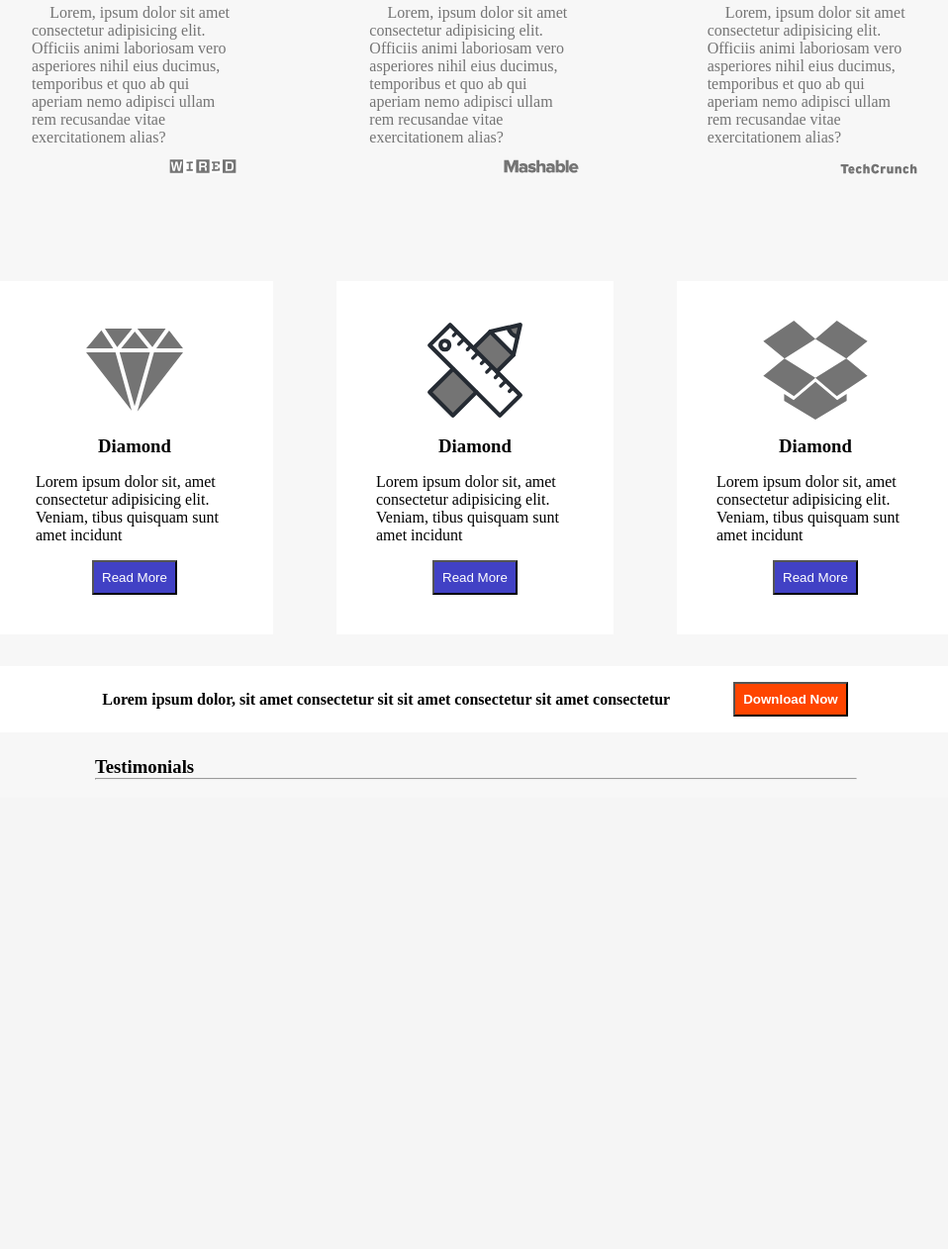
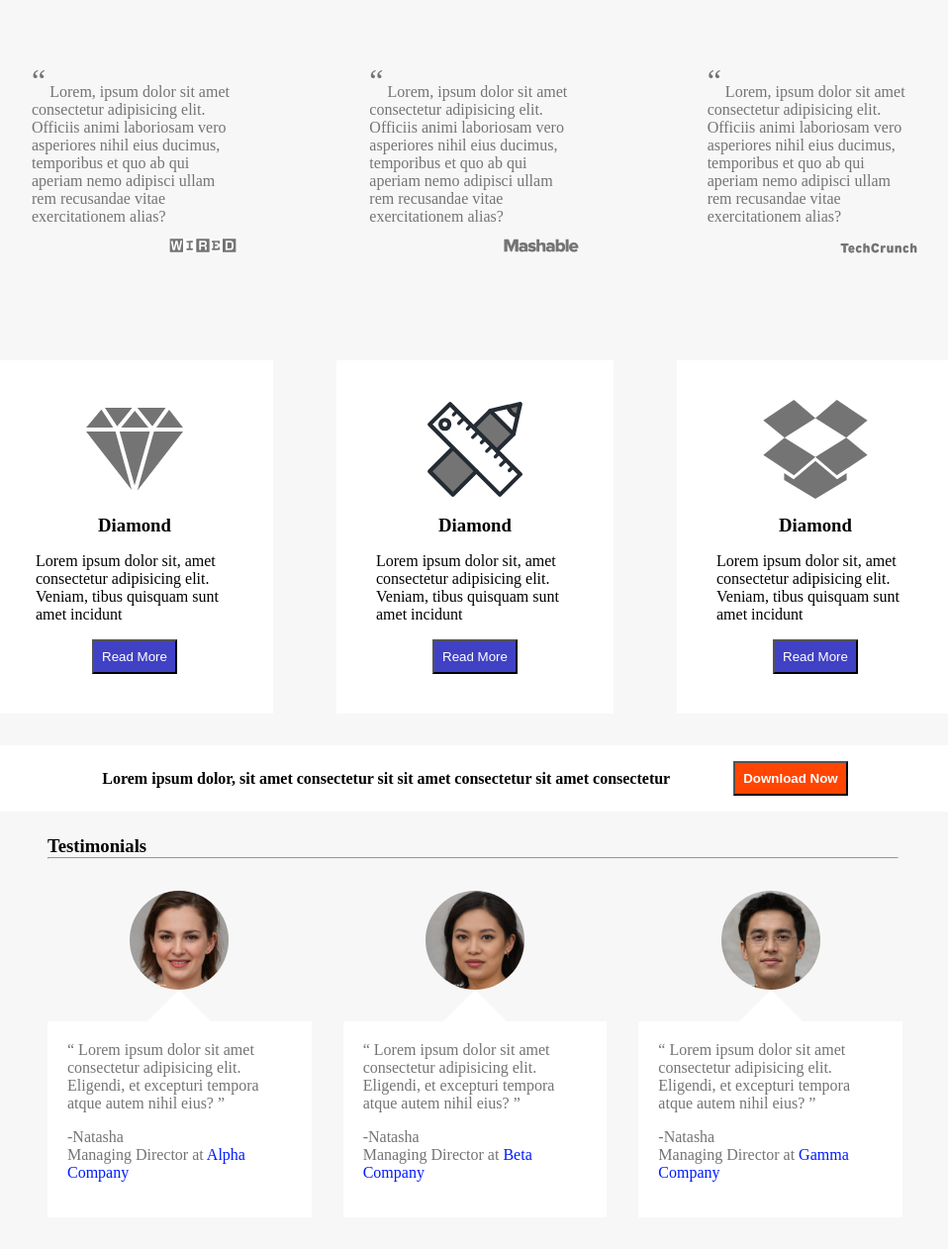
Before and after one commit to skrawani/Mind-Fire-Internship, a PHP site: the page made by Day 2/1/index.html in a window 1280 px wide. Shown: the part 321-1583 px from the top of the page at 99% size, without its empty margins (160-1118 px from the left). Before the commit the page ends 1109 px from the top, so only its background shows below. Run offline with PHP 8.4, Linux system fonts and the light colour scheme.

Commit message:
Done for laptop view remaining for mobile view

```diff
--- a/Day 2/1/css/style.css
+++ b/Day 2/1/css/style.css
@@ -7,15 +7,16 @@
 }
 #nav {
   background-image: url(../images/background-1409125.svg);
-  height: 30vh;
+  height: 40vh;
   display: flex;
   justify-content: center;
   align-items: center;
+  background-color: #4141c5;
 }
 #lpage {
-  height: 20vh;
+  height: 30vh;
+  width: 20vw;
   padding-left: 20vw;
-  width: 15vw;
 }
 section > div > h1 {
   padding: 0 1.5rem 1.5rem 0;
@@ -73,7 +74,7 @@
 }
 .btn-blue {
   color: white;
-  background-color: rgb(65, 65, 197);
+  background-color: #4141c5;
   padding: 0.5rem;
 }
 #ad {
@@ -94,10 +95,71 @@
 #testimonials {
   padding-top: 1.5rem;
 }
-
+#tcards {
+  display: flex;
+  margin: 0 15vw;
+  /* padding-left: 20vw; */
+}
 #testimonials > h3,
 hr {
   position: relative;
-  left: 20vw;
-  width: 60vw;
+  left: 15vw;
+  width: 67vw;
+  margin: 0 1rem;
 }
+#testimonials > div img {
+  width: 100px;
+  height: 100px;
+}
+
+.arrow_box {
+  position: relative;
+  background: #fff;
+  border: 4px solid #fff;
+  padding: 1rem;
+}
+.arrow_box:after,
+.arrow_box:before {
+  bottom: 100%;
+  left: 50%;
+  border: solid transparent;
+  content: "";
+  height: 0;
+  width: 0;
+  position: absolute;
+  pointer-events: none;
+}
+
+.arrow_box:after {
+  border-color: rgba(255, 255, 255, 0);
+  border-bottom-color: #fff;
+  border-width: 30px;
+  margin-left: -30px;
+}
+.arrow_box:before {
+  border-color: rgba(255, 255, 255, 0);
+  border-bottom-color: #fff;
+  border-width: 36px;
+  margin-left: -36px;
+}
+.dp {
+  border-radius: 50%;
+}
+#tcards {
+  padding-bottom: 2rem;
+}
+#tcards > div {
+  margin: 0 1rem;
+}
+
+#tcards > div > div {
+  display: flex;
+  justify-content: center;
+  margin: 2rem;
+}
+.desg {
+  padding: 1rem 0;
+}
+.desg > p span {
+  color: rgb(0, 26, 255);
+}
--- a/Day 2/1/index.html
+++ b/Day 2/1/index.html
@@ -97,8 +97,57 @@
     <section id="testimonials">
       <h3>Testimonials</h3>
       <hr />
-      <br />
-      <!--  -->
+      <div id="tcards">
+        <div>
+          <div>
+            <img class="dp" src="./images/A.jpg" alt="" />
+          </div>
+          <blockquote class="arrow_box">
+            <q>
+              Lorem ipsum dolor sit amet consectetur adipisicing elit. Eligendi,
+              et excepturi tempora atque autem nihil eius?
+            </q>
+            <div class="desg">
+              <p>-Natasha</p>
+              <p>
+                Managing Director at <span class="comp">Alpha Company</span>
+              </p>
+            </div>
+          </blockquote>
+        </div>
+        <div>
+          <div>
+            <img class="dp" src="./images/B.jpg" alt="" />
+          </div>
+          <blockquote class="arrow_box">
+            <q>
+              Lorem ipsum dolor sit amet consectetur adipisicing elit. Eligendi,
+              et excepturi tempora atque autem nihil eius?
+            </q>
+            <div class="desg">
+              <p>-Natasha</p>
+              <p>Managing Director at <span class="comp">Beta Company</span></p>
+            </div>
+          </blockquote>
+        </div>
+        <div>
+          <div>
+            <img class="dp" src="./images/C.jpg" alt="" />
+          </div>
+          <blockquote class="arrow_box">
+            <q>
+              Lorem ipsum dolor sit amet consectetur adipisicing elit. Eligendi,
+              et excepturi tempora atque autem nihil eius?
+            </q>
+            <div class="desg">
+              <p>-Natasha</p>
+              <p>
+                Managing Director at <span class="comp">Gamma Company</span>
+              </p>
+            </div>
+          </blockquote>
+        </div>
+      </div>
     </section>
   </body>
 </html>
```
Also changed, not shown: Day 2/1/images/A.jpg (added), Day 2/1/images/B.jpg (added), Day 2/1/images/C.jpg (added), Day 2/1/images/gaas-free-template.jpg.
